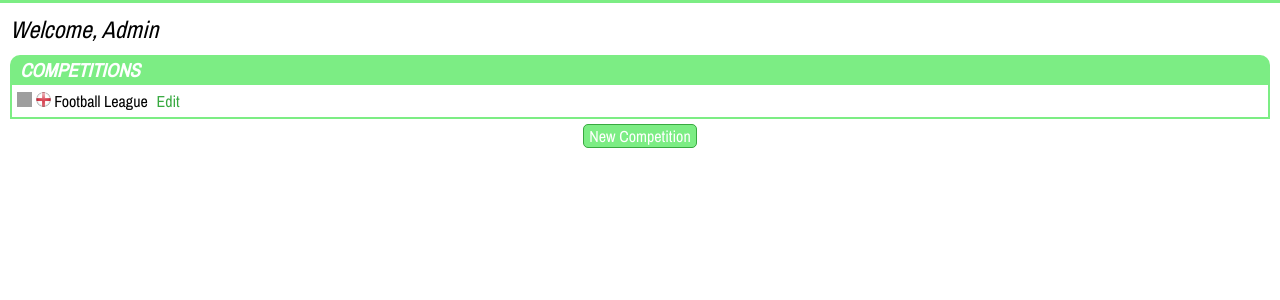
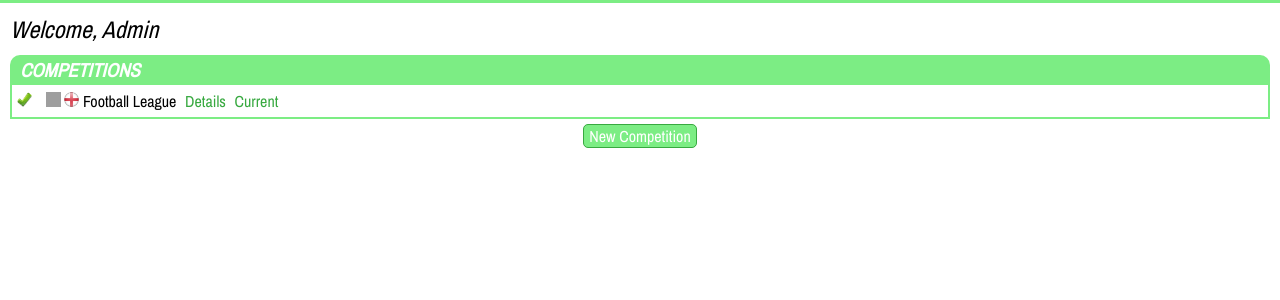
Before and after one commit to andrewhstead/sports-administrator, a Django app: page /cms/ in a window 1280 px wide. Shown: the part 52-352 px from the top of the page. Run offline with Django 3.2, Linux system fonts and the light colour scheme; a user stored in the database is signed in; data comes from the database, SQL or seed files in the repository; both versions use the stored data as it was after the commit; grey boxes are pictures that could not be loaded.

Commit message:
Added ability to set competitions as active or inactive.

```diff
--- a/cms/templates/cmshome.html
+++ b/cms/templates/cmshome.html
@@ -31,9 +31,22 @@
                 {% for competition in competitions %}
 
                     <div class="list-item">
+
+                        {% if competition.is_active %}
+                            <img class="icon-image active-state" src="{{ MEDIA_URL }}images/icons/tick.png" />
+                        {% else %}
+                            <img class="icon-image active-state" src="{{ MEDIA_URL }}images/icons/cross.png" />
+                        {% endif %}
+
                         <img class="icon-image" src="{{ MEDIA_URL }}{{ competition.sport.icon }}" />
                         <img class="icon-image" src="{{ MEDIA_URL }}{{ competition.country.flag }}" />
-                        {{ competition.name }} <a class="list-link" href="">Edit</a>
+                        {{ competition.name }}
+                        <a class="list-link" href="">Details</a>
+
+                        {% if competition.is_active %}
+                            <a class="list-link" href="">Current</a>
+                        {% endif %}
+
                     </div>
 
                 {% endfor %}
--- a/static/css/default.css
+++ b/static/css/default.css
@@ -24,6 +24,10 @@ h1 {
 .icon-image {
     height: 15px;
     width: 15px;
+}
+
+.active-state {
+    margin-right: 10px;
 }
 
 .page-header {
```
Also changed, not shown: db.sqlite3, media/images/icons/cross.png (added), media/images/icons/tick.png (added).
